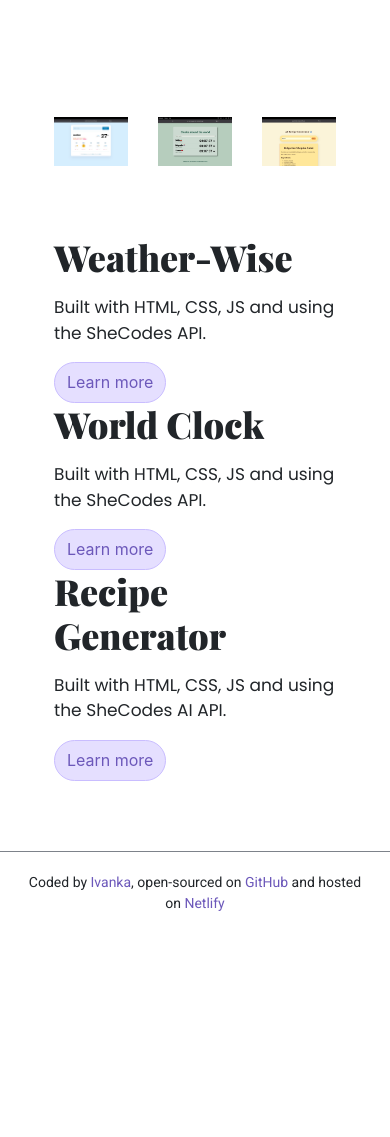
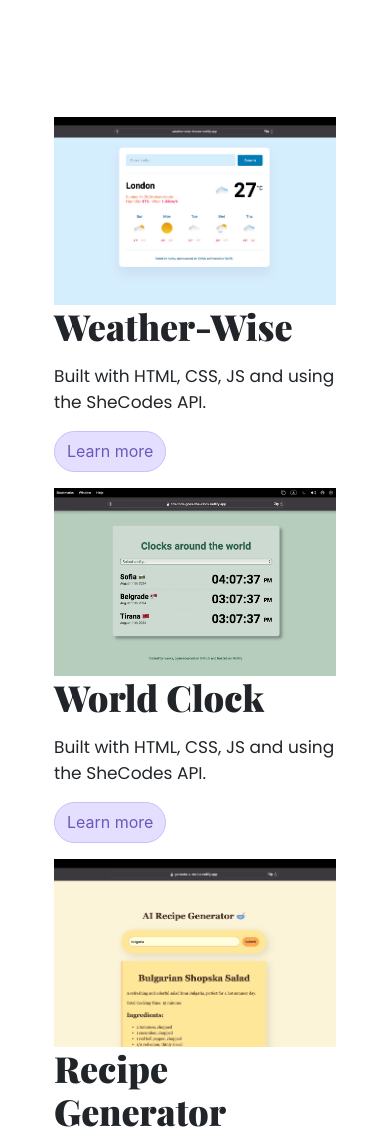
Before and after one commit to bendanpanda/Portfolio-Project, a plain HTML site: page my-work.html in a window 390 px wide. Shown: the part 377-1514 px from the top of the page. Before the commit the page ends 1331 px from the top, so only its background shows below. Drawn offline with nearby package versions, Linux system fonts and the light colour scheme; a web font is replaced by a local one.

Commit message:
working on how responsive the pages are

```diff
--- a/my-work.html
+++ b/my-work.html
@@ -54,25 +54,9 @@
 
     <div class="container">
       <div class="row">
-        <div class="col">
+        <div class="col mb-3">
           <img src="images/weather-wise.jpg" alt="" class="img-fluid" />
-        </div>
-        <div class="col">
-          <img
-            src="images/tick-tock-goes-the-clock.jpg"
-            alt=""
-            class="img-fluid"
-          />
-        </div>
-        <div class="col">
-          <img src="images/AI-recipe.jpg" alt="" class="img-fluid" />
-        </div>
-      </div>
-    </div>
 
-    <div class="container">
-      <div class="row">
-        <div class="col">
           <h4 class="mb-3">Weather-Wise</h4>
           <p class="mb-3">
             Built with HTML, CSS, JS and using the SheCodes API.
@@ -84,7 +68,13 @@
             >Learn more</a
           >
         </div>
-        <div class="col">
+        <div class="col mb-3">
+          <img
+            src="images/tick-tock-goes-the-clock.jpg"
+            alt=""
+            class="img-fluid"
+          />
+
           <h4 class="mb-3">World Clock</h4>
           <p class="mb-3">
             Built with HTML, CSS, JS and using the SheCodes API.
@@ -96,7 +86,9 @@
             >Learn more</a
           >
         </div>
-        <div class="col">
+        <div class="col mb-3">
+          <img src="images/AI-recipe.jpg" alt="" class="img-fluid" />
+
           <h4 class="mb-3">Recipe Generator</h4>
           <p class="mb-3">
             Built with HTML, CSS, JS and using the SheCodes AI API.
@@ -110,6 +102,7 @@
         </div>
       </div>
     </div>
+
     <footer>
       Coded by
       <a
```
Also changed, not shown: about.html (+20 -1 lines).
